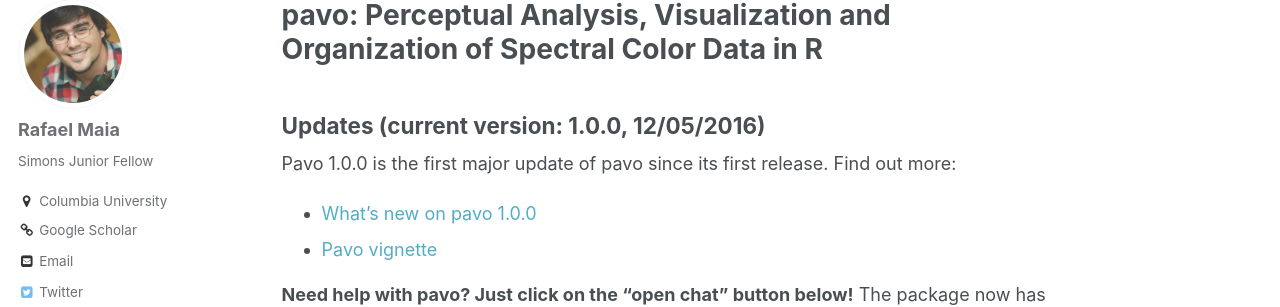
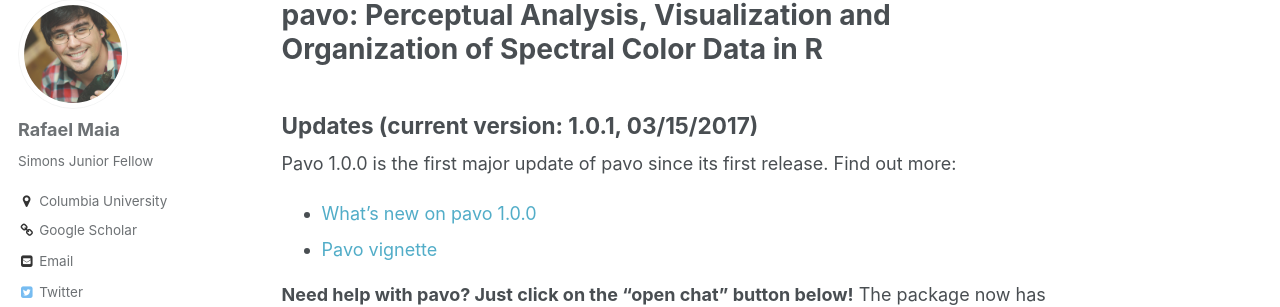
Before and after one commit to rmaia/rmaia.github.io, a Jekyll site: the page built from _pages/pavo.md, in a window 1280 px wide and 900 px high. Shown: the part 119-426 px from the top of the window. Built offline with Jekyll 4.4.1, drawn with Linux system fonts in a browser that asks for light colours.

Commit message:
minor changes

```diff
--- a/_pages/pavo.md
+++ b/_pages/pavo.md
@@ -7,7 +7,7 @@ permalink: /pavo/
 
 # pavo: Perceptual Analysis, Visualization and Organization of Spectral Color Data in R
 
-## Updates (current version: 1.0.0, 12/05/2016)
+## Updates (current version: 1.0.1, 03/15/2017)
 
 Pavo 1.0.0 is the first major update of pavo since its first release. Find out more:
 
```
Also changed, not shown: 3 other files.
